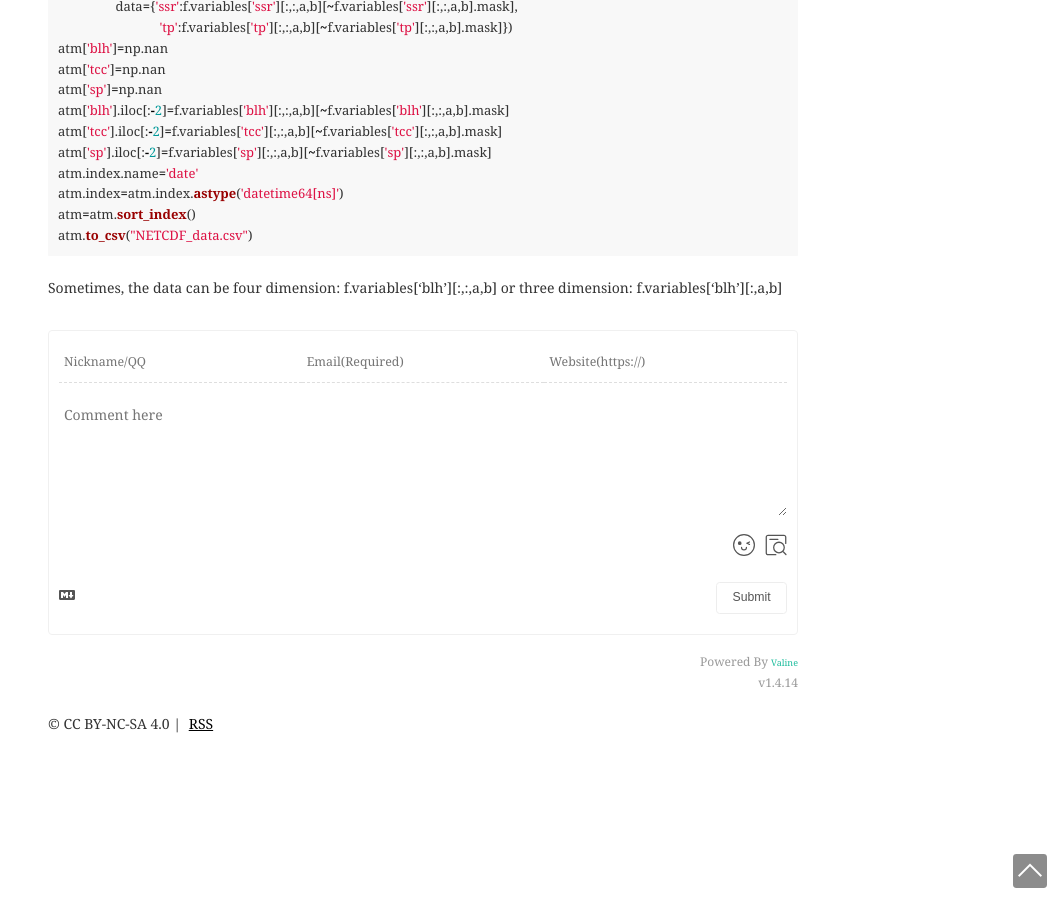
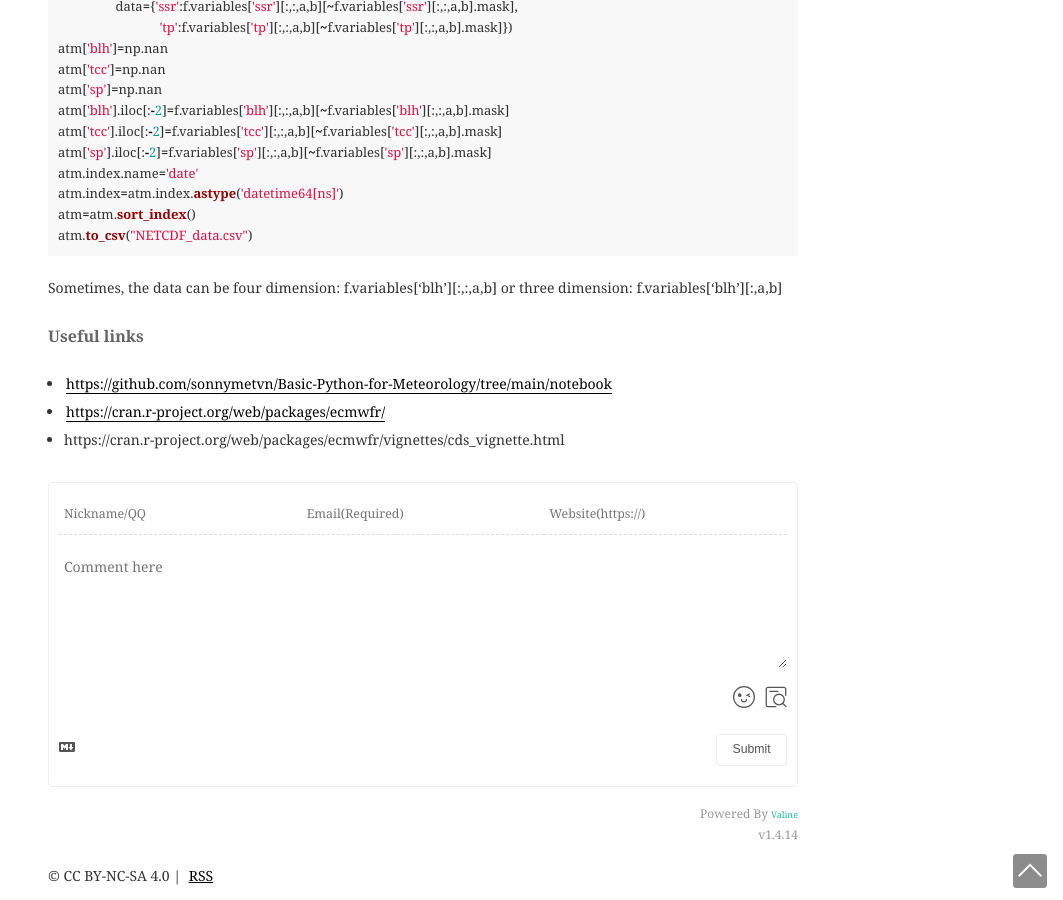
Before and after one commit to songair/Congbo, a Jekyll site: the page built from _posts/2022-07-15-Meteorological data sources.md, in a window 1280 px wide and 900 px high, scrolled down 1894 px. Shown: the whole window, without its empty margins (217-1280 px from the left). Built offline with Jekyll 4.4.1, drawn with Linux system fonts in a browser that asks for light colours; comment, search, counter and statistics services are not loaded.

Commit message:
Update 2022-07-15-Meteorological data sources.md

````diff
--- a/_posts/2022-07-15-Meteorological data sources.md
+++ b/_posts/2022-07-15-Meteorological data sources.md
@@ -105,3 +105,8 @@ atm=atm.sort_index()
 atm.to_csv("NETCDF_data.csv")
 ```
 Sometimes, the data can be four dimension: f.variables['blh'][:,:,a,b] or three dimension: f.variables['blh'][:,a,b]
+
+## Useful links
+* [https://github.com/sonnymetvn/Basic-Python-for-Meteorology/tree/main/notebook](https://github.com/sonnymetvn/Basic-Python-for-Meteorology/tree/main/notebook)
+* [https://cran.r-project.org/web/packages/ecmwfr/](https://cran.r-project.org/web/packages/ecmwfr/)
+* https://cran.r-project.org/web/packages/ecmwfr/vignettes/cds_vignette.html
````
